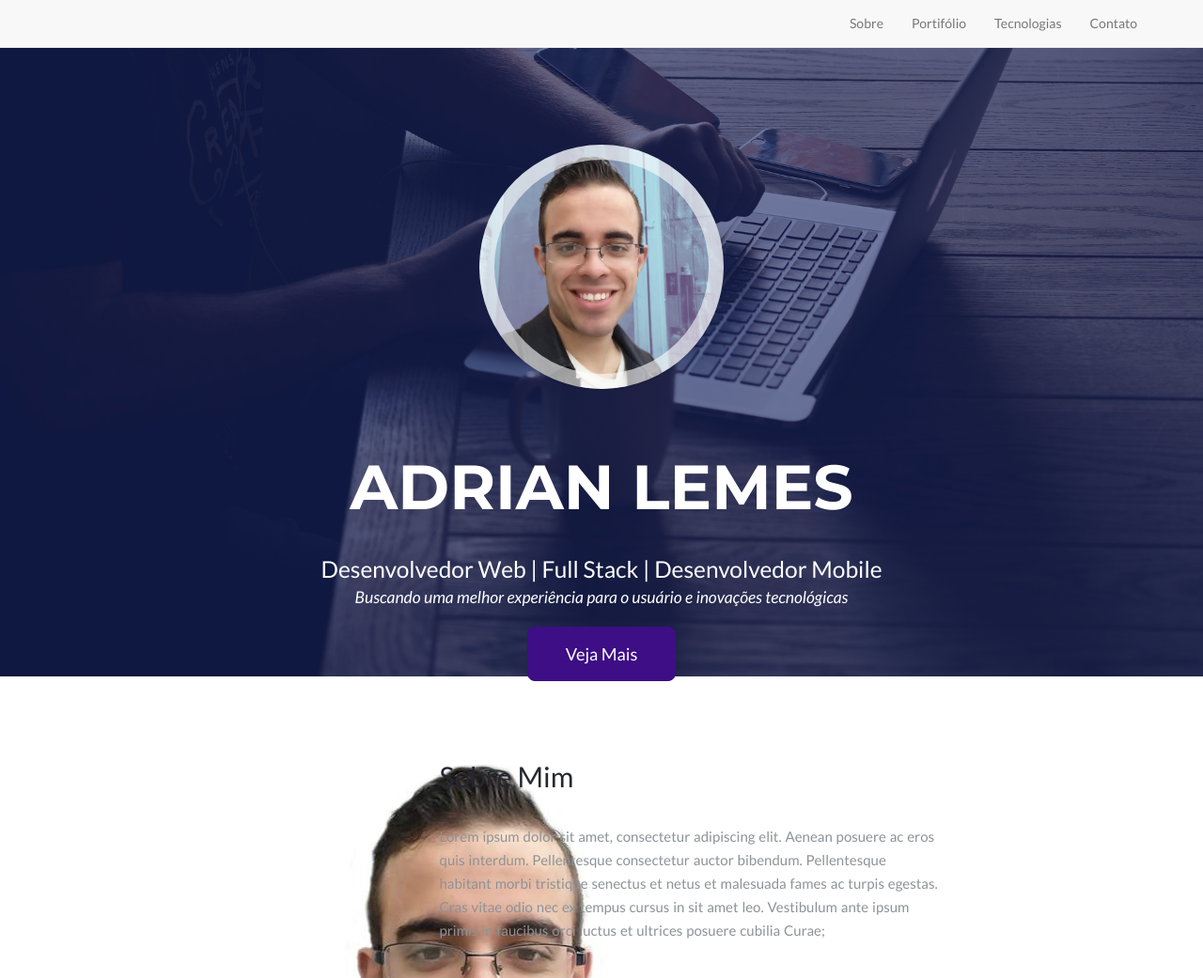
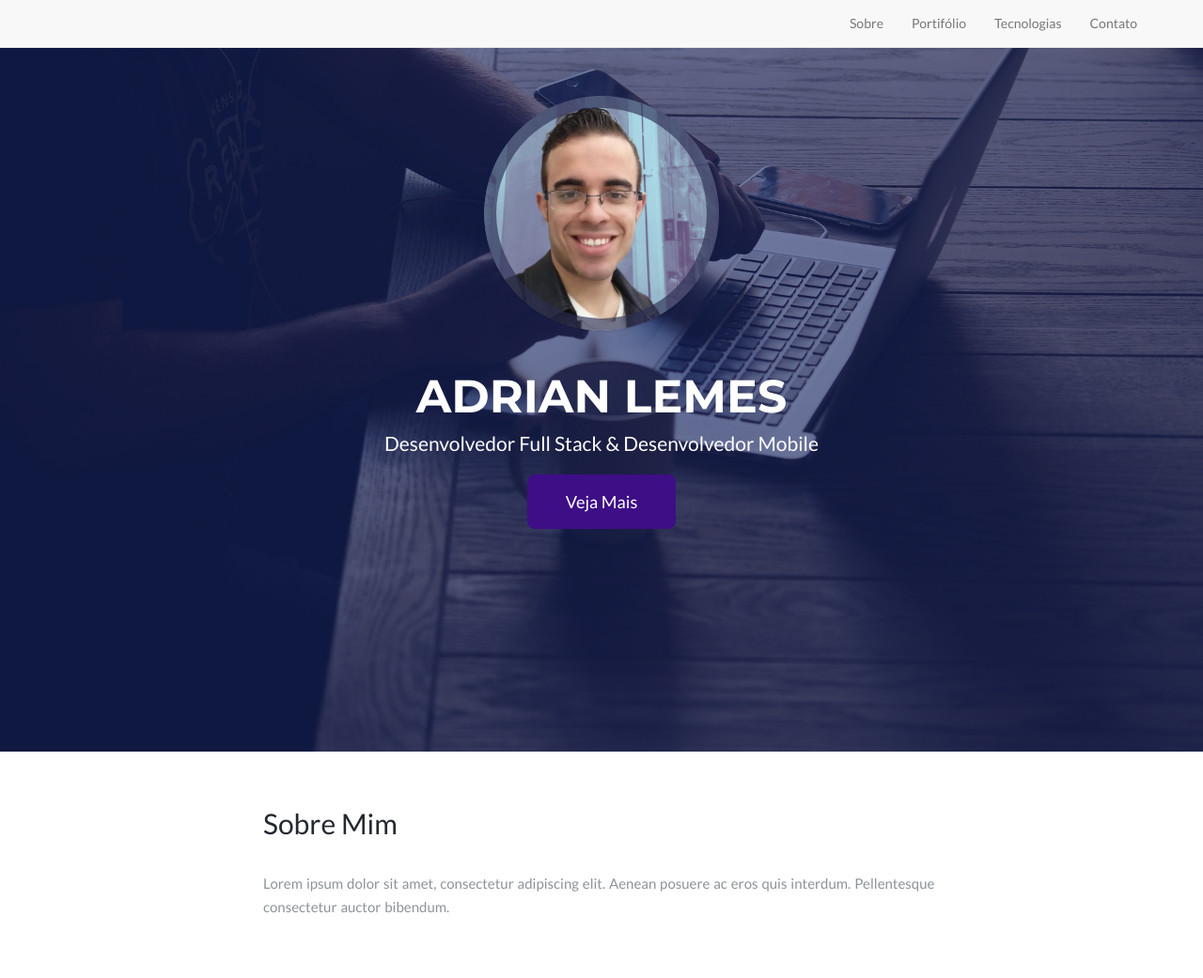
Before and after one commit to adrianlemess/adrianlemess, a website: page index.html in a window 1280 px wide. Shown: the top 1041 px of the page at 94% size. Drawn offline with Linux system fonts and the light colour scheme.

Commit message:
header with my photo, adjust the size and started the about section

```diff
--- a/index.html
+++ b/index.html
@@ -70,9 +70,8 @@
 										<div class="avatar" style="background-image: url('../img/adrian-6.png'); background-size: cover;"></div>
 										<div class="intro-text">
 											<span class="name">Adrian Lemes</span>
-											<span class="skills">Desenvolvedor Web | Full Stack | Desenvolvedor Mobile</span>
+											<span class="skills">Desenvolvedor Full Stack & Desenvolvedor Mobile</span>
 											<div class="row">
-												<span class="slogan">Buscando uma melhor experiência para o usuário e inovações tecnológicas</span>
 												<p>
 													<a href="#about" role="button" class="page-scroll btn btn-lg btn-primary scroll">Veja Mais</a>
 												</p>
@@ -88,14 +87,10 @@
 				<section id="about">
 					<div class="container">
 						<div class="row">
-							<div class="col-md-4 col-lg-3">
-								<img src="/img/adrian.png" class="img-circle" alt="Cinque Terre">
-							</div>
-							<div class="col-md-8 col-lg-9">
+							<div class="col-xs-12">
 								<h1>Sobre Mim</h1>
 								<p>Lorem ipsum dolor sit amet, consectetur adipiscing elit. Aenean posuere ac eros quis interdum. Pellentesque consectetur auctor bibendum.
-								Pellentesque habitant morbi tristique senectus et netus et malesuada fames ac turpis egestas. Cras vitae odio nec ex tempus cursus in sit amet leo.
-								Vestibulum ante ipsum primis in faucibus orci luctus et ultrices posuere cubilia Curae;  </p>
+								</p>
 							</div>
 						</div>
 					</div>
--- a/less/portfolio.less
+++ b/less/portfolio.less
@@ -11,27 +11,22 @@ header {
 	background: @theme-success;
 	color: white;
 	.container {
-		padding-top: 20%;
+		padding-top: 30%;
 		padding-bottom: 50px;
 	}
 	.intro-text {
-		 padding: 25% 0%;
+		 padding: 0;
 		.name {
 			display: block;
 			font-family: "Montserrat", "Helvetica Neue", Helvetica, Arial, sans-serif;
 			text-transform: uppercase;
 			font-weight: 700;
 			font-size: 2em;
-			margin-bottom: 3%;
+			margin-bottom: 0%;
 		}
 		.skills {
 			font-size: 1.11em;
 			font-weight: 300;
-		}
-		.slogan {
-			font-size: 0.8em;
-			font-weight: 200;
-			font-style: italic;
 		}
 	}
 }
@@ -39,21 +34,18 @@ header {
 @media(min-width:568px){
 	header {
 		.container {
-			padding-top: 10%;
+			padding-top: 15%;
 			padding-bottom: 100px;
 		}
 		.intro-text {
-			margin: 2% 0;
+			margin: 0;
 			padding: 0;
 			 .name {
-				font-size: 3.0em;
-				margin: 2%;
+				font-size: 2.6em;
+				margin: 0;
 			}
 			.skills {
 				font-size: 1.3em;
-			}
-			.slogan {
-				font-size: 1.0em;
 			}
 		}
 
@@ -63,22 +55,25 @@ header {
 	@media(min-width:768px){
 	header {
 		.container {
-			padding-top: 20%;
+			padding-top: 15%;
 			padding-bottom: 100px;
+			.avatar {
+				width:250px;
+				height:250px;
+			}
 		}
+
 		.intro-text {
-			margin: 20% 0;
+			margin: 2% 0;
 			padding: 0;
 			.name {
-				font-size: 4.75em;
-				margin: 2%;
+				font-size: 3.5em;
+				margin: 0;
 			}
 			.skills {
-				font-size: 1.75em;
+				font-size: 1.5em;
 			}
-			.slogan {
-				font-size: 1.25em;
-			}
+
 		}
 
 
@@ -89,7 +84,7 @@ header {
 @media(min-width:992px){
 	header {
 		.container {
-			padding-top: 12%;
+			padding-top:8%;
 			padding-bottom: 100px;
 		}
 		.intro-text {
@@ -105,11 +100,10 @@ header {
 @media(min-width:1024px){
 	header {
 		.container {
-
 			padding-bottom: 100px;
 		}
 		.intro-text {
-			margin: 5% 0;
+			margin: 3% 0;
 			padding: 0;
 		}
 
@@ -125,7 +119,7 @@ header {
     background-position: center;
     -moz-background-size: cover;
     width:100%;
-    height: 90%;
+    height: 100%;
     background-size: cover;
 }
 
@@ -158,7 +152,7 @@ header {
 
 
 section#about {
-		padding: 70px 0;
+		padding: 40px 0;
 }
 
 #about .title-about {
@@ -209,12 +203,12 @@ section#about {
     padding-right: 15px;
 }
 
-#intro .avatar {
-    width: 260px;
-    height: 260px;
+.avatar {
+    width: 200px;
+    height: 200px;
     border-radius: 50%;
     position: relative;
     cursor: default;
-    box-shadow: inset 0 0 0 0 rgba(200,95,66, 0.4), inset 0 0 0 16px rgba(255,255,255,0.6), 0 1px 2px rgba(0,0,0,0.1);
+    box-shadow: inset 0 0 0 0 rgba(200,95,66, 0.4), inset 0 0 0 13px rgba(43, 46, 84, 0.64), 0 1px 2px rgba(0,0,0,0.1);
     margin: 0 auto;
 }
```
Also changed, not shown: css/portfolio.css, css/portfolio.min.css.
